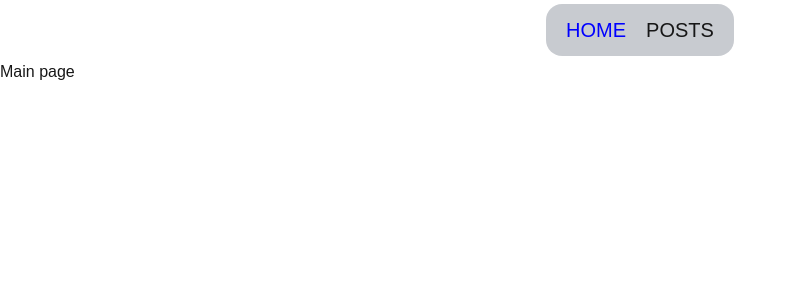
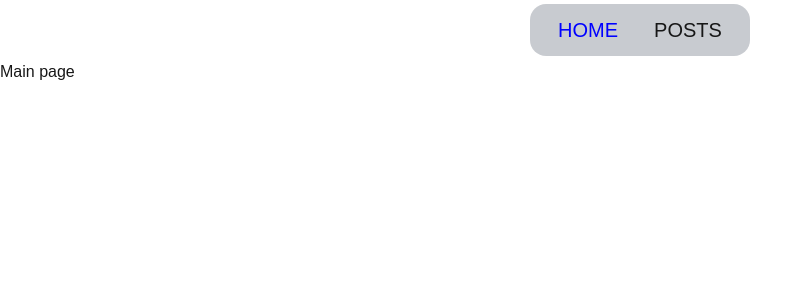
Before and after one commit to DamNeDGr/Next, a Next.js app: page / in a window 1280 px wide. Shown: the top 300 px of the page, without its empty margins (0-812 px from the left). Built offline with nearby package versions, Linux system fonts and the light colour scheme.

Commit message:
Fix paddings

```diff
--- a/src/components/header/Header.tsx
+++ b/src/components/header/Header.tsx
@@ -29,7 +29,7 @@ function Header() {
                             <li key={menu.href}>
                                 <Link
                                     style={{color: active ? 'blue' : ''}}
-                                    className="text-xl hover:text-blue-400 hover:bg-gray-600  hover:p-2 hover:rounded-3xl duration-300"
+                                    className="text-xl hover:text-blue-400 hover:bg-gray-600 p-2 hover:rounded-3xl duration-300"
                                     href={menu.href}
                                 >
                                     {menu.label}
```
